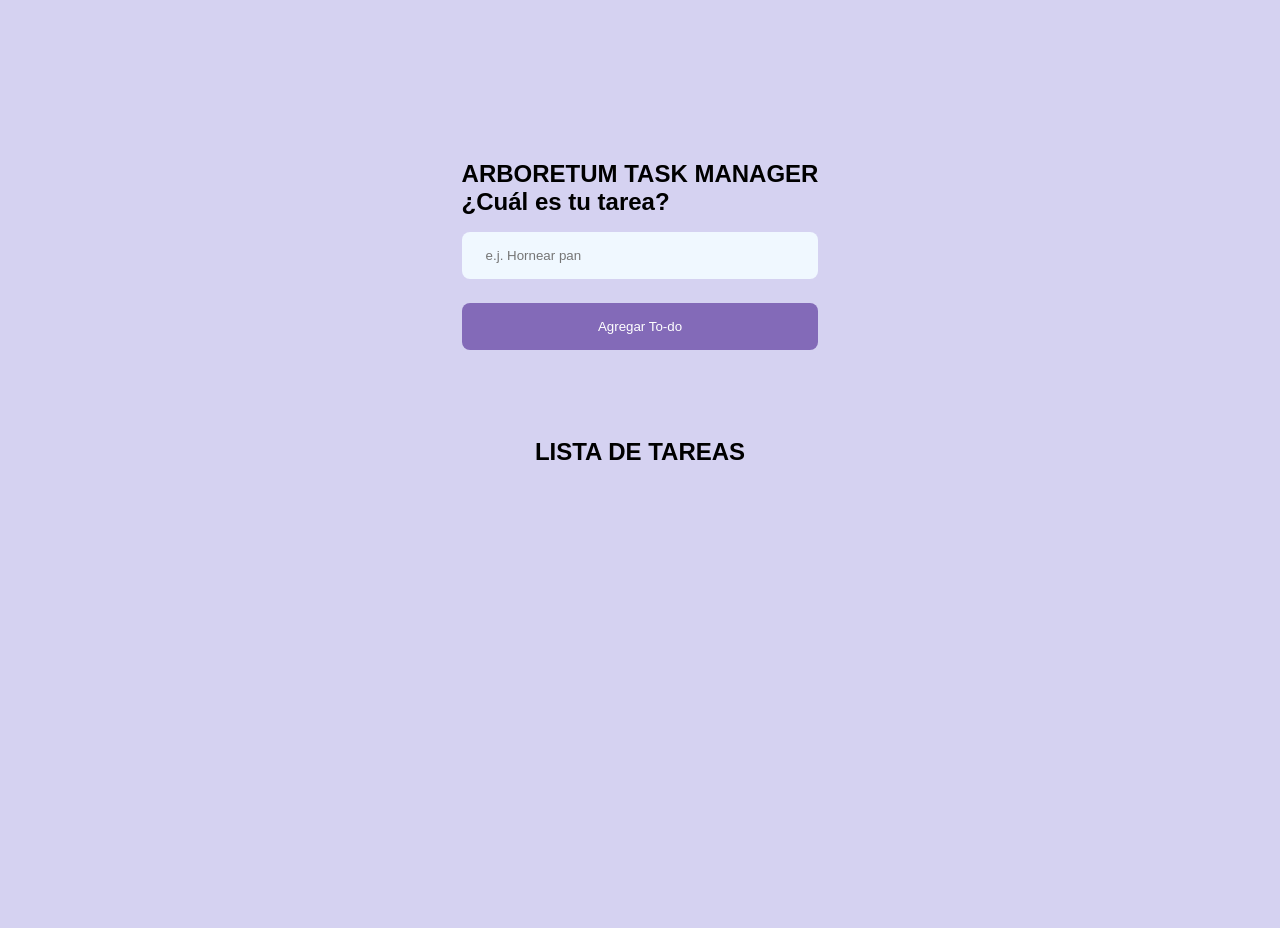
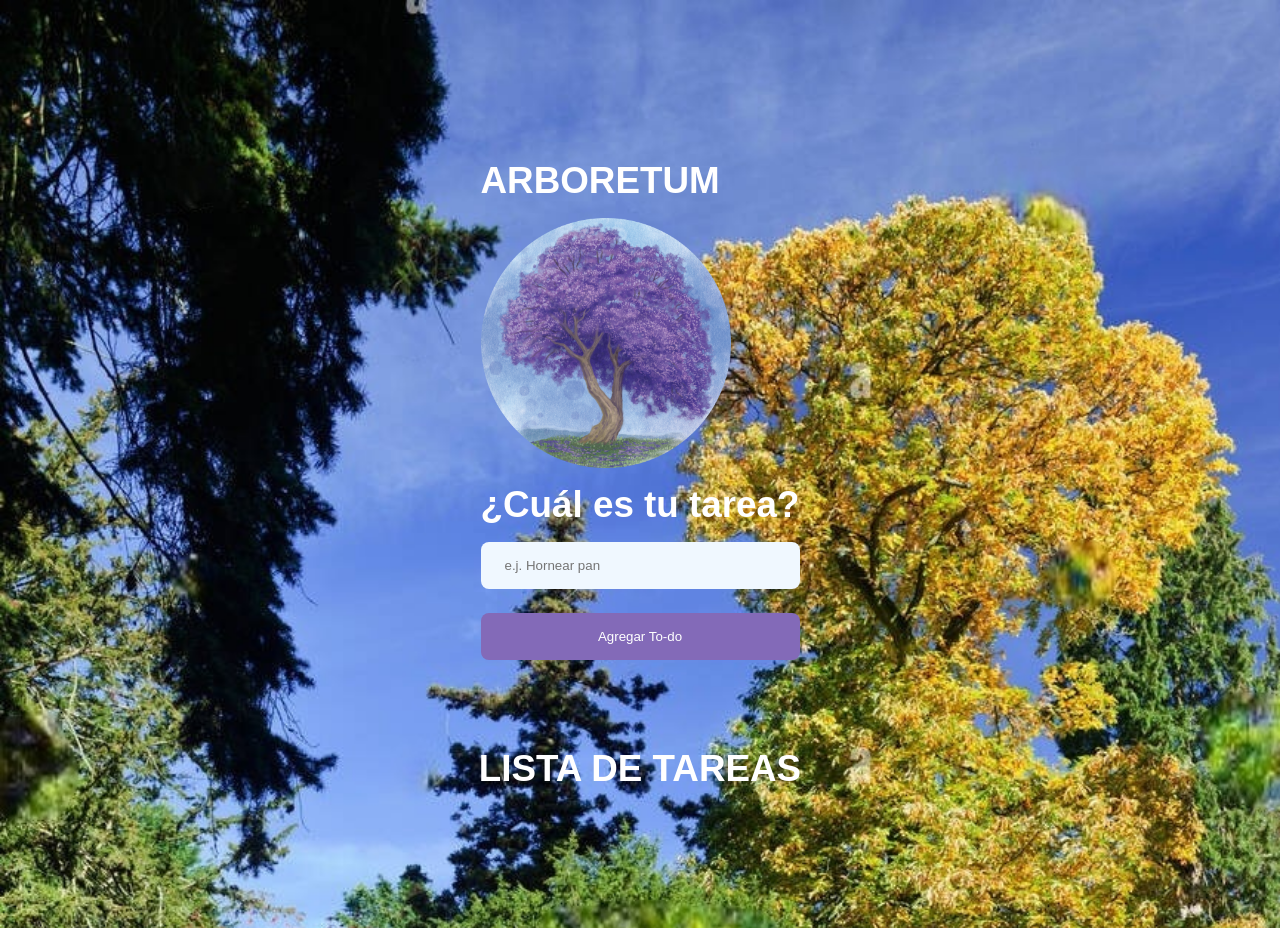
Before and after one commit to Hack3r-han/Arboretum-TDL, a plain HTML site: page index.html in a window 1280 px wide. Drawn offline with Linux system fonts and the light colour scheme.

Commit message:
TDL-12 Start to apply the styles defined in Figma and add the logo image

```diff
--- a/index.html
+++ b/index.html
@@ -10,7 +10,8 @@
 
     <section class="createTask">
 
-        <h1>ARBORETUM TASK MANAGER</h1>
+        <h1>ARBORETUM</h1>
+        <img class="logo" src="logo.png" alt="logo">
 
         <form id="newTaskForm">
             <h2>¿Cuál es tu tarea?</h2>
--- a/style.css
+++ b/style.css
@@ -14,7 +14,8 @@ input:not([type="checkbox"]), button{
 }
 
 body{
-    background-color: rgb(213, 210, 241);
+    background-image: url('bg_img.jpg');
+    background-size: cover;
 }
 
 main {
@@ -33,7 +34,14 @@ section{
     max-width: 700px;
 }
 
-h2{
+h1, h2{
+    margin-bottom: 1rem;
+    color: white;
+    font-size: 2.3rem;
+}
+
+.logo{
+    width: 250px;
     margin-bottom: 1rem;
 }
 
```
Also changed, not shown: bg_img.jpg (added), logo.png (added), 1 other file.
